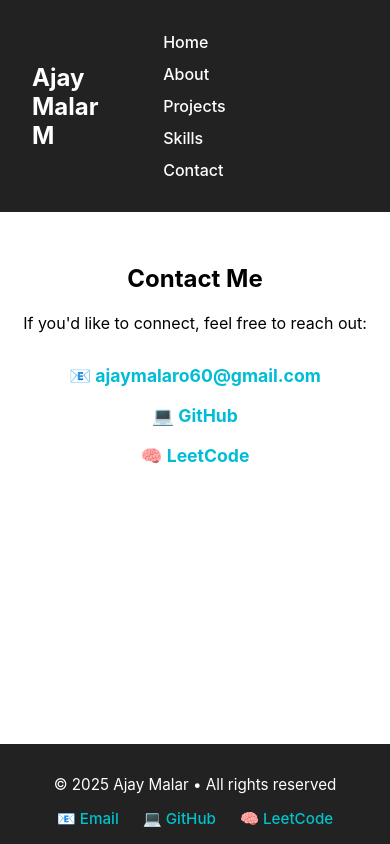
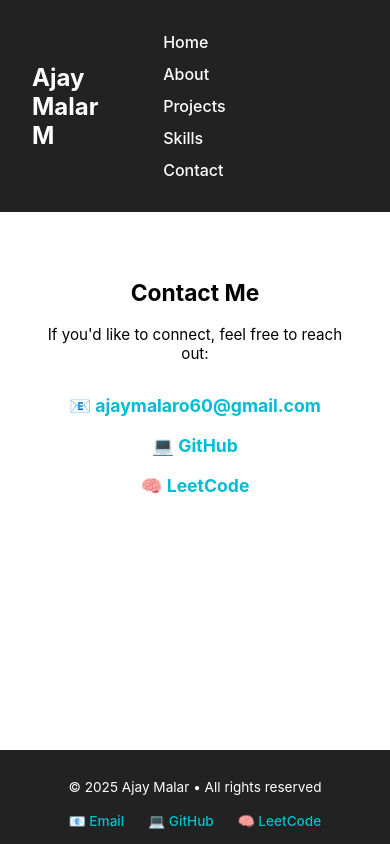
Before and after one commit to ajaymalar/my-portfolio, a React (Create React App) app: page /contact in a window 390 px wide. Built offline with nearby package versions, Linux system fonts and the light colour scheme.

Commit message:
Added footer component

```diff
--- a/src/App.css
+++ b/src/App.css
@@ -12,15 +12,32 @@
   min-height: 100vh;
 }
 
+/* Main content will grow to push footer down */
 .content {
   flex: 1;
-  padding-bottom: 2rem; /* Optional spacing before footer */
+  padding: 2rem;
+  box-sizing: border-box;
 }
 
+/* Footer design */
 .footer {
   background-color: #222;
   color: white;
   text-align: center;
   padding: 1rem;
   font-size: 0.95rem;
+  line-height: 1.5;
 }
+
+/* 🔽 Responsive styles for mobile */
+@media screen and (max-width: 600px) {
+  .content {
+    padding: 1rem;
+    font-size: 0.95rem;
+  }
+
+  .footer {
+    font-size: 0.85rem;
+    padding: 0.8rem;
+  }
+}
```
